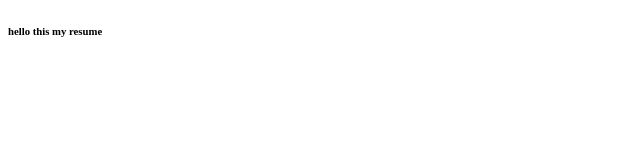
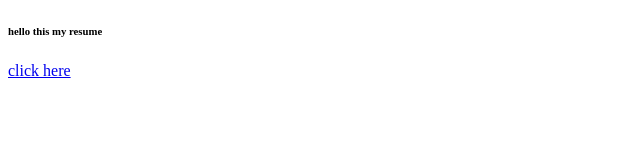
Before and after one commit to akkiadepu/myresume, a plain HTML site: page index.html in a window 1280 px wide. Shown: the full height of the page, 0-640 px from the left. Drawn offline with Linux system fonts and the light colour scheme.

Commit message:
myresumee

```diff
--- a/index.html
+++ b/index.html
@@ -8,5 +8,6 @@
 </head>
 <body>
     <h6>hello this my resume</h6>
+    <a href="./resume.html">click here </a>
 </body>
 </html>
```
